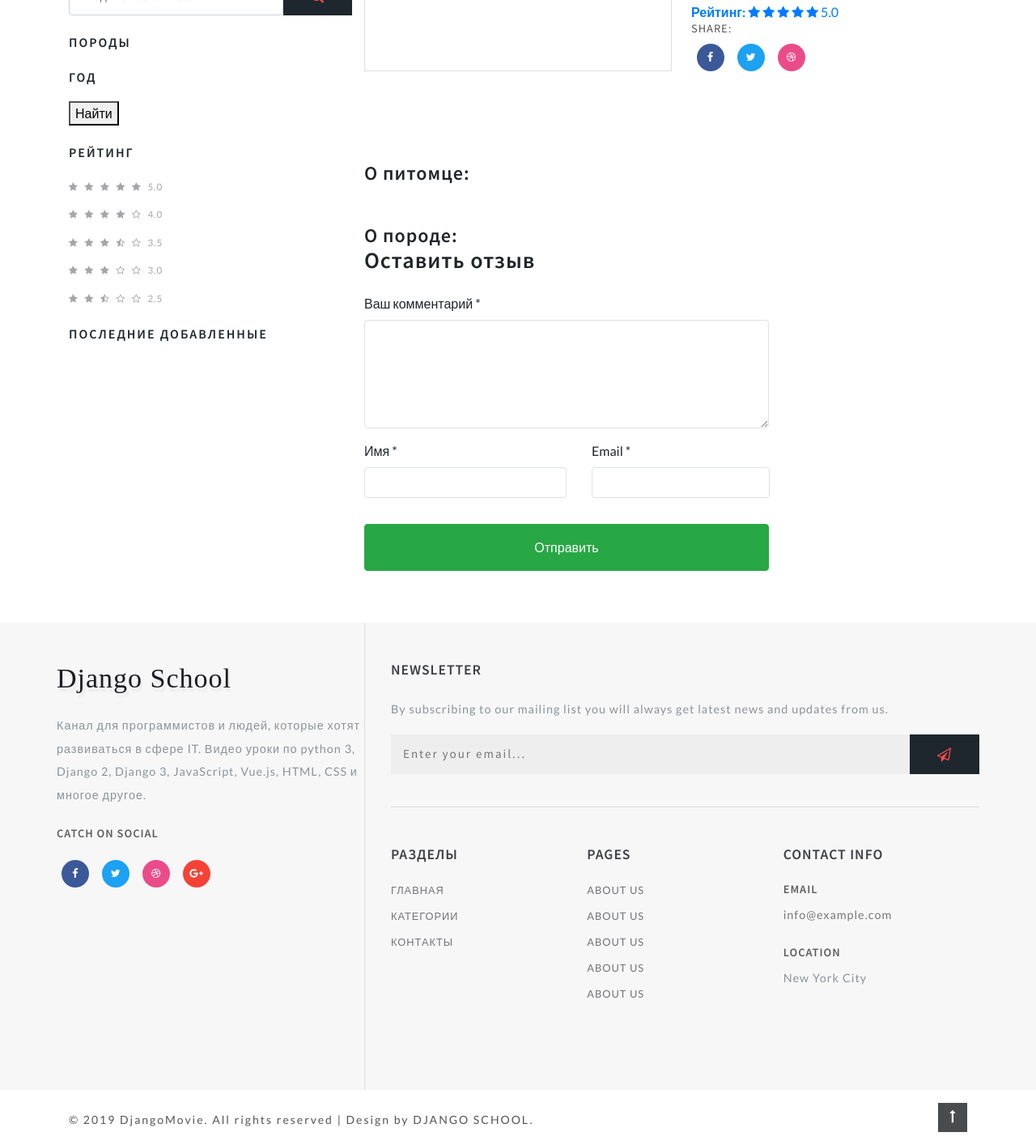
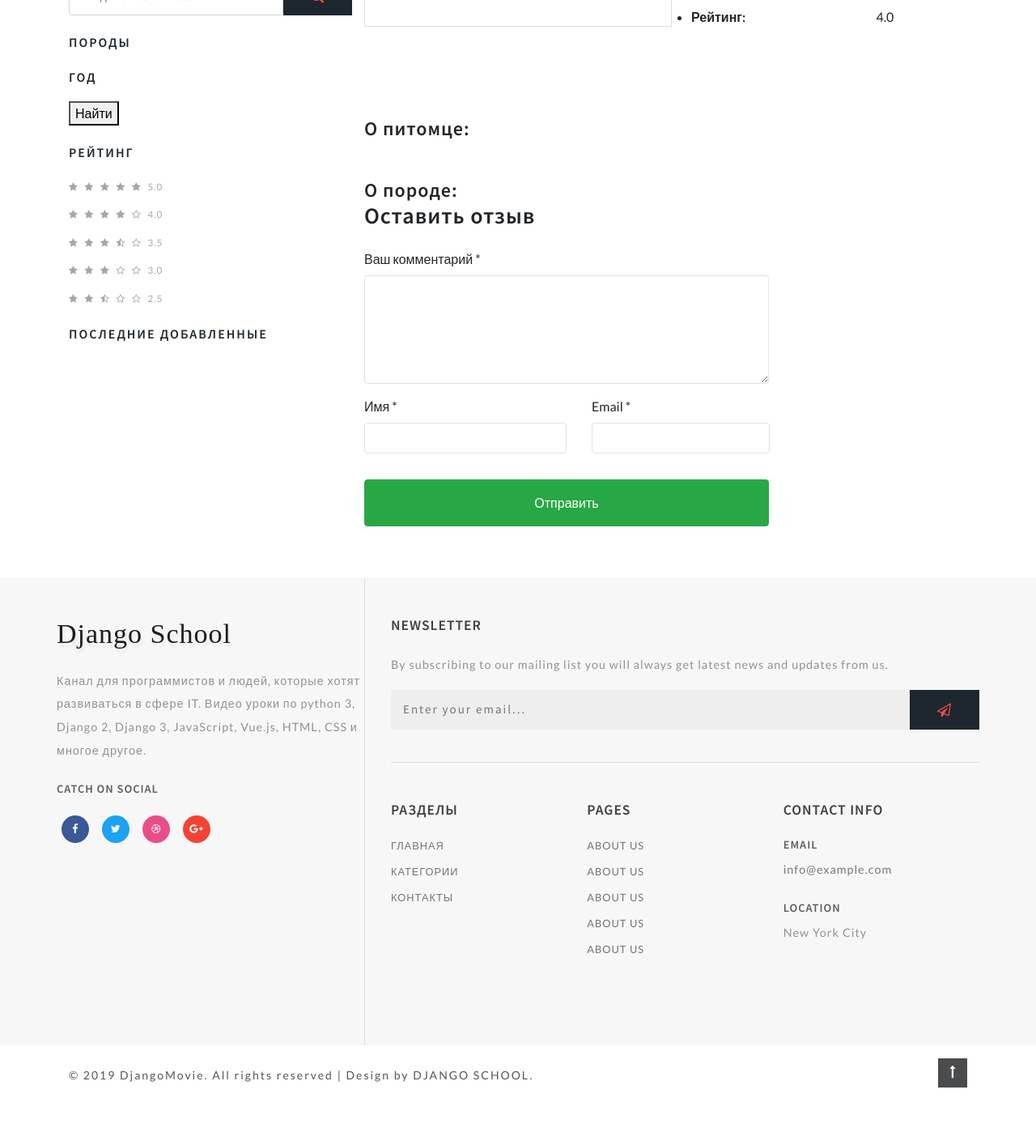
Before and after one commit to Laztrex/AnimalShelterManage, a Django app: template templates/pets/pets_detail.html in a window 1280 px wide. Shown: the part 827-2241 px from the top of the page at 81% size. After the commit the page ends 2170 px from the top, so only its background shows below. Run offline with Django 3.2, Linux system fonts and the light colour scheme; the template is opened without the code that fills it: values that come from a table or form of the project are taken from there, others are empty; some libraries are stand-ins or nearby versions.

Commit message:
add pagination and rating (the format will be updated in the future)

```diff
--- a/pets/forms.py
+++ b/pets/forms.py
@@ -1,6 +1,6 @@
 from django import forms
 
-from .models import ReviewWorkers
+from .models import ReviewWorkers, Rating, RatingStar
 
 
 class ReviewForm(forms.ModelForm):
@@ -8,3 +8,14 @@
     class Meta:
         model = ReviewWorkers
         fields = ("name", "email", "text")
+
+
+class RatingForm(forms.ModelForm):
+    """Форма добавления рейтинга"""
+    star = forms.ModelChoiceField(
+        queryset=RatingStar.objects.all(), widget=forms.RadioSelect(), empty_label=None
+    )
+
+    class Meta:
+        model = Rating
+        fields = ("star", )
--- a/pets/models.py
+++ b/pets/models.py
@@ -80,6 +80,31 @@
         verbose_name_plural = "Фото питомцев"
 
 
+class RatingStar(models.Model):
+    value = models.SmallIntegerField("Значение", default=0)
+
+    def __str__(self):
+        return f'{self.value}'
+
+    class Meta:
+        verbose_name = "Звезда рейтинга"
+        verbose_name_plural = "Звёзды рейтинга"
+        ordering = ["-value"]
+
+
+class Rating(models.Model):
+    ip = models.CharField("IP адрес", max_length=15)
+    star = models.ForeignKey(RatingStar, on_delete=models.CASCADE, verbose_name="звезда")
+    pet = models.ForeignKey(Pets, on_delete=models.CASCADE, verbose_name="питомец")
+
+    def __str__(self):
+        return f"{self.star} - {self.pet}"
+
+    class Meta:
+        verbose_name = "Рейтинг"
+        verbose_name_plural = "Рейтинги"
+
+
 class ReviewWorkers(models.Model):
     """Отзывы сотрудников приюта"""
     email = models.EmailField()
--- a/pets/urls.py
+++ b/pets/urls.py
@@ -5,6 +5,7 @@
 urlpatterns = [
     path("", views.PetsView.as_view()),
     path("filter/", views.FilterPetsView.as_view(), name="filter"),
+    path("add-rating/", views.AddStarRating.as_view(), name='add_rating'),
     path("json-filter/", views.JsonFilterPetsView.as_view(), name="json_filter"),
     path("<slug:slug>/", views.PetDetailView.as_view(), name="pets_detail"),
     path("review/<int:pk>/", views.AddReview.as_view(), name="add_review"),
--- a/static/css/style.css
+++ b/static/css/style.css
@@ -672,6 +672,41 @@
     margin-left: 1em;
 }
 
+.rating {
+    overflow: hidden;
+    vertical-align: bottom;
+    display: inline-block;
+    width: 155px;
+    height: 30px;
+}
+
+.rating > input {
+    opacity: 0;
+    margin-right: -100%;
+}
+
+.rating > label {
+    position: relative;
+    display: block;
+    float: right;
+    background: url("../images/star-off-big.png");
+    background-size: 30px 30px;
+}
+
+.rating > label:before {
+    display: block;
+    opacity: 0;
+    content: '';
+    width: 30px;
+    height: 30px;
+    background: url("../images/star-on-big.png");
+    background-size: 30px 30px;
+    transition: opacity 0.2s linear;
+}
+
+.rating > label:hover:before,  .rating > label:hover ~ label:before,  .rating:not(:hover) > :checked ~ label:before { opacity: 1; }
+/* //Checkbox stars */
+
 .icon span {
     width: 60px;
     height: 60px;
@@ -966,7 +1001,108 @@
 
 
 /*-- //customer --*/
-
+/* Pagination */
+.pagination {
+    width: auto;
+    margin: 0 auto
+}
+
+.pagination,
+.pagination__link {
+    display: -ms-flexbox;
+    display: flex;
+    -ms-flex-flow: row wrap;
+    flex-flow: row wrap;
+    -ms-flex-pack: center;
+    justify-content: center;
+    -ms-flex-align: center;
+    align-items: center
+}
+
+.pagination__link {
+    position: relative;
+    left: -1px;
+    top: 1px;
+    width: 100%;
+    height: 100%;
+    border-radius: 50%;
+    transition: all .2s ease-in-out;
+    font-family: Roboto, sans-serif;
+    font-size: 16px;
+    color: #6163b9
+}
+
+@media only screen and (max-width: 767px) {
+    .pagination__link {
+        font-size: 15px
+    }
+}
+
+@media only screen and (min-width: 1025px) {
+    .pagination a.pagination__link:hover {
+        background: rgba(102, 88, 175, .15)
+    }
+}
+
+.pagination__item {
+    transition: all .2s ease-in-out;
+    width: 38px;
+    height: 38px;
+    border-radius: 50%;
+    z-index: 1;
+    position: relative;
+    margin: 0 2px;
+    display: -ms-flexbox;
+    display: flex;
+    -ms-flex-flow: row wrap;
+    flex-flow: row wrap;
+    -ms-flex-pack: center;
+    justify-content: center;
+    -ms-flex-align: center;
+    align-items: center
+}
+
+@media only screen and (max-width: 767px) {
+    .pagination__item {
+        margin: 0 2px;
+        width: 33px;
+        height: 33px
+    }
+}
+
+.pagination__item:first-child {
+    margin-left: 0
+}
+
+.pagination__item:last-child {
+    margin-right: 0
+}
+
+@media only screen and (max-width: 1023px) {
+    .pagination__item:nth-child(3),
+    .pagination__item:nth-child(9) {
+        display: none
+    }
+}
+
+@media only screen and (min-width: 1025px) {
+    .pagination__item.active:hover
+    .pagination__link {
+        color: #fff;
+        background: #6658af
+    }
+}
+
+.pagination__item.active .pagination__link {
+    color: #fff;
+    background: #6658af
+}
+
+.pagination__item--dots .pagination__link {
+    color: #bfc0f1
+}
+
+/* --/Pagination */
 /*--/footer--*/
 
 footer {
--- a/static/js/scripts.js
+++ b/static/js/scripts.js
@@ -11,15 +11,15 @@
         .catch(error => console.error(error))
 }
 
-const forms = document.querySelector('form[name=filter]');
-
-forms.addEventListener('submit', function (e) {
-    // Получаем данные из формы
-    e.preventDefault();
-    let url = this.action;
-    let params = new URLSearchParams(new FormData(this)).toString();
-    ajaxSend(url, params);
-});
+// const forms = document.querySelector('form[name=filter]');
+//
+// forms.addEventListener('submit', function (e) {
+//     // Получаем данные из формы
+//     e.preventDefault();
+//     let url = this.action;
+//     let params = new URLSearchParams(new FormData(this)).toString();
+//     ajaxSend(url, params);
+// });
 
 function render(data) {
     // Рендер шаблона
@@ -57,3 +57,18 @@
         </div>\
     </div>\
 {{/pets}}'
+
+
+// Add star rating
+const rating = document.querySelector('form[name=rating]');
+
+rating.addEventListener("change", function (e) {
+    // Получаем данные из формы
+    let data = new FormData(this);
+    fetch(`${this.action}`, {
+        method: 'POST',
+        body: data
+    })
+        .then(response => alert("Рейтинг установлен"))
+        .catch(error => alert("Ошибка"))
+});
--- a/templates/include/sidebar.html
+++ b/templates/include/sidebar.html
@@ -7,7 +7,7 @@
     </form>
 </div>
 <!--preference -->
-<form action="{% url 'json_filter' %}" method="get" name="filter">
+<form action="{% url 'filter' %}" method="get" name="filter">
     <div class="left-side my-4">
         <h3 class="sear-head editContent">Породы</h3>
         <ul class="w3layouts-box-list">
--- a/templates/pets/pets_detail.html
+++ b/templates/pets/pets_detail.html
@@ -31,53 +31,20 @@
                     <li style="list-style: none">
                         <span><b>Дата поступления в приют:</b> {{ pets.date_in_shelter }}</span>
                     </li>
-                    <li style="list-style: none">
-                        <a href="#"><b>Рейтинг:</b>
-                            <span class="fa fa-star" aria-hidden="true"
-                                  style="outline: none; cursor: inherit;"></span>
-                            <span class="fa fa-star" aria-hidden="true"
-                                  style="outline: none; cursor: inherit;"></span>
-                            <span class="fa fa-star" aria-hidden="true"
-                                  style="outline: none; cursor: inherit;"></span>
-                            <span class="fa fa-star" aria-hidden="true"
-                                  style="outline: none; cursor: inherit;"></span>
-                            <span class="fa fa-star" aria-hidden="true"
-                                  style="outline: none; cursor: inherit;"></span>
-                            <span class="editContent"
-                                  style="outline: none; cursor: inherit;">5.0</span>
-                        </a>
+                    <li>
+                        <form action="{% url 'add_rating' %}" method="post" name="rating">
+                            <b>Рейтинг:</b>
+                            {% csrf_token %}
+                            <input type="hidden" value="{{ pets.id }}" name="pet">
+                            <span class="rating">
+                                {% for k, v in star_form.fields.star.choices %}
+                                    <input id="rating{{ v }}" type="radio" name="star" value="{{ k }}">
+                                    <label for="rating{{ v }}">{{ k }}</label>
+                                {% endfor %}
+                            </span>
+                            <span class="editContent">4.0</span>
+                        </form>
                     </li>
-                    <div class="share-desc">
-                        <div class="share">
-                            <h4 class="editContent"
-                                style="outline: none; cursor: inherit;">
-                                Share:</h4>
-                            <ul class="w3layouts_social_list list-unstyled">
-                                <li>
-                                    <a href="#" class="w3pvt_facebook editContent"
-                                       style="outline: none; cursor: inherit;">
-                                                <span class="fa fa-facebook-f"
-                                                      style="outline: none; cursor: inherit;"></span>
-                                    </a>
-                                </li>
-                                <li>
-                                    <a href="#" class="w3pvt_twitter editContent"
-                                       style="outline: none; cursor: inherit;">
-                                                <span class="fa fa-twitter"
-                                                      style="outline: none; cursor: inherit;"></span>
-                                    </a>
-                                </li>
-                                <li>
-                                    <a href="#" class="w3pvt_dribble editContent"
-                                       style="outline: none; cursor: inherit;">
-                                                <span class="fa fa-dribbble"
-                                                      style="outline: none; cursor: inherit;"></span>
-                                    </a>
-                                </li>
-                            </ul>
-                        </div>
-                        <div class="clearfix"></div>
-                    </div>
                 </ul>
             </div>
         </div>
@@ -105,8 +72,8 @@
                 О породе:
             </h4>
             <p>{% for breed in pets.breed.all %}
-                    {{ breed.description }}
-                {% endfor %}
+                {{ breed.description }}
+            {% endfor %}
             </p>
         </div>
         <div class="row">
@@ -179,10 +146,12 @@
         {% endfor %}
     </div>
     </div>
+    </div>
     <script>
         function addReview(name, id) {
             document.getElementById("contactparent").value = id;
             document.getElementById("contactcomment").innerText = `${name}, `
         }
     </script>
+
 {% endblock pet %}
```
Also changed, not shown: pets/admin.py (+8 -2 lines), pets/views.py (+40 -4 lines), templates/include/pagination.html (added, +45 -0 lines), templates/pets/pets_list.html (+3 -4 lines).
